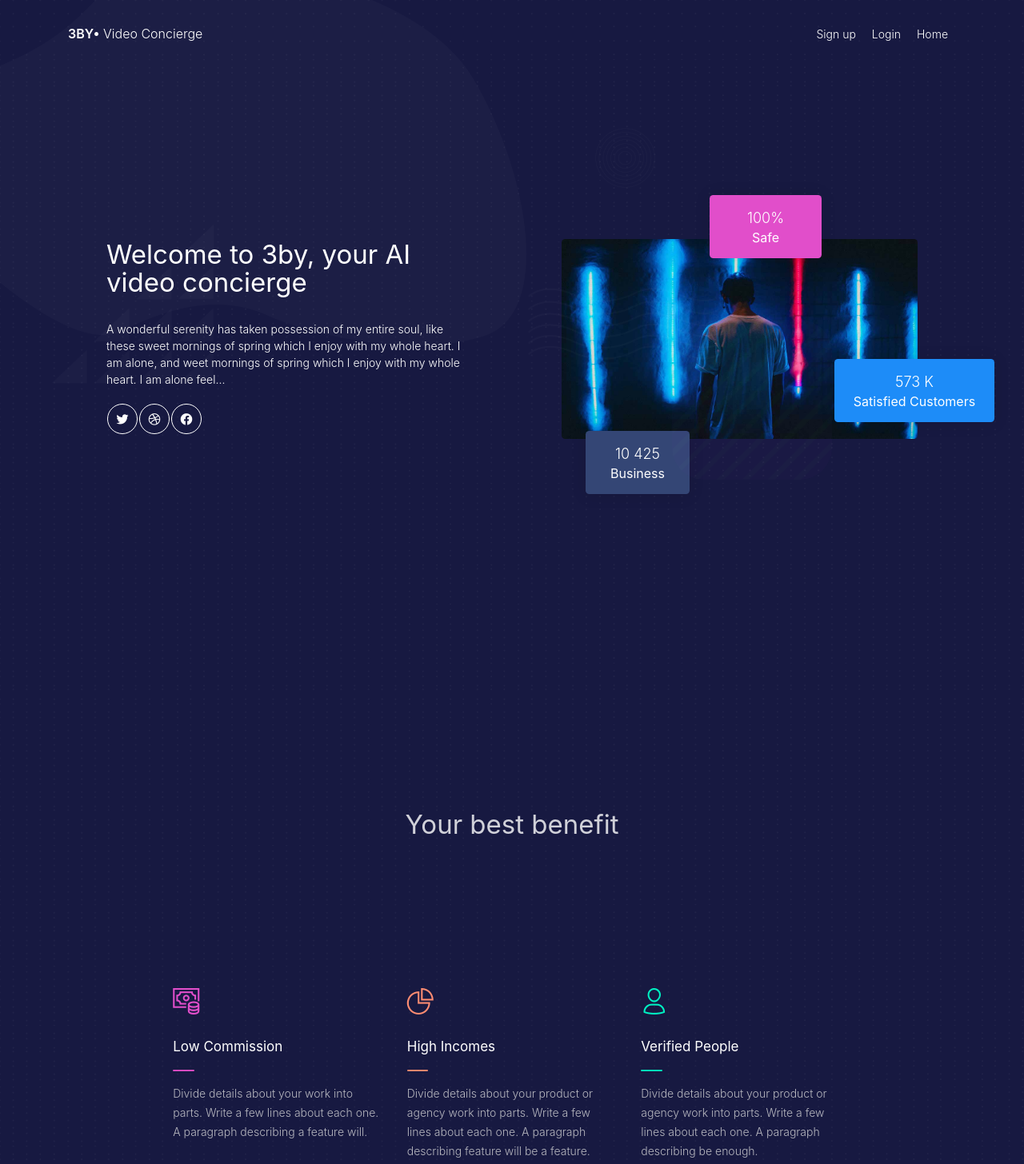
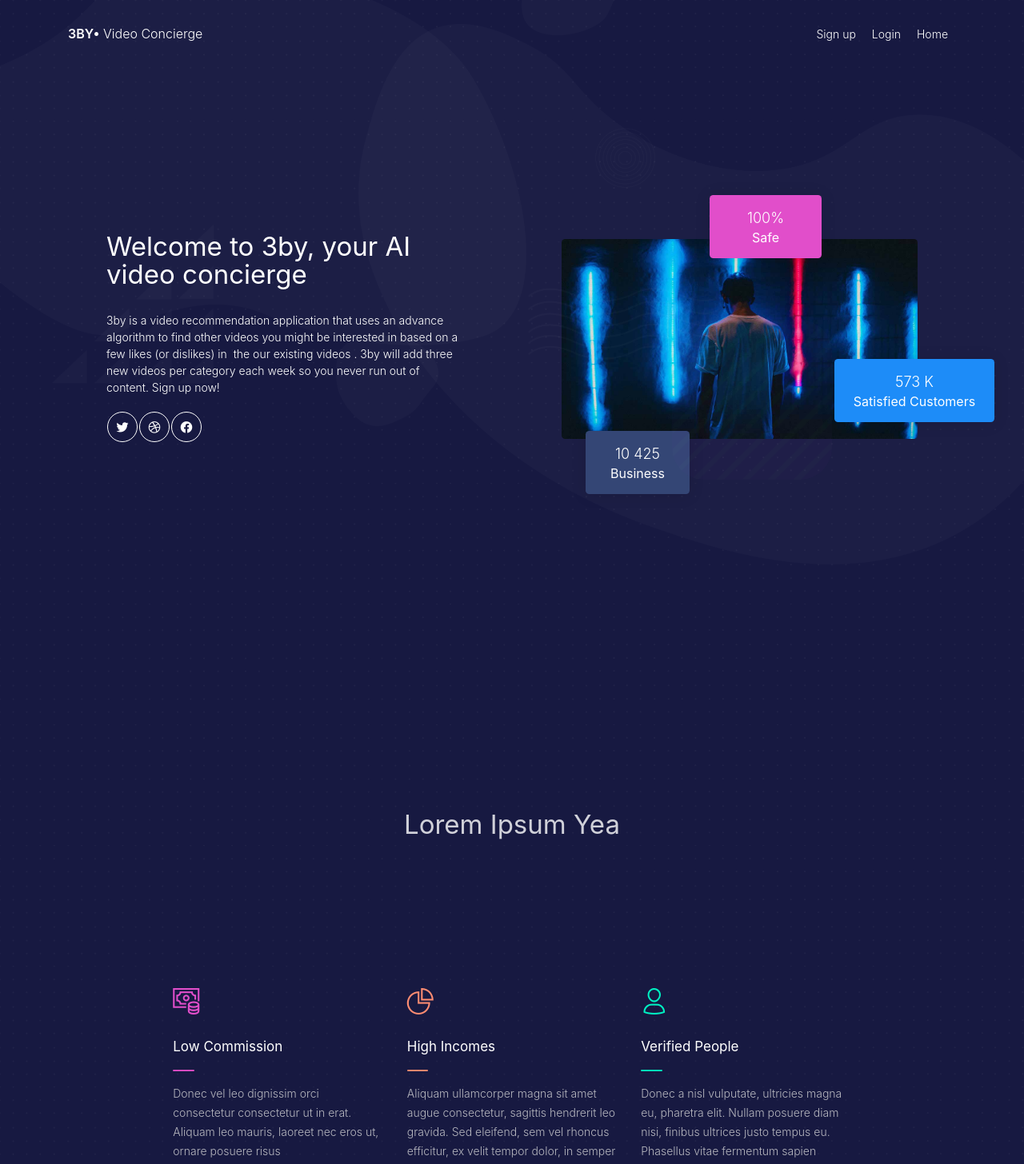
Before and after one commit to afre92/3by_web, a React (Create React App) app: page / in a window 1280 px wide. Shown: the top 1456 px of the page at 80% size. Built offline with nearby package versions, Linux system fonts and the light colour scheme.

Commit message:
remove bottom marging that was blocking dots background to bottom, new description for lading section change and lorem ipsum added to the rest of the texts

```diff
--- a/src/components/Greetings.js
+++ b/src/components/Greetings.js
@@ -7,8 +7,8 @@ class Greetings extends React.Component {
       <div className="wrapper">
         <div className="landing-page">
       <div className="page-header position-inherit">
-        {/* <img src="../assets/img/blob.png" className="path" alt="background-shapes"/>
-        <img src="../assets/img/path2.png" className="path2" alt="background-shapes"/> */}
+        <img src="../assets/img/blob.png" className="path" alt="background-shapes"/>
+        {/* <img src="../assets/img/path2.png" className="path2" alt="background-shapes"/> */}
         <img src="../assets/img/triunghiuri.png" className="shapes triangle" alt="background-shapes"/>
         <img src="../assets/img/waves.png" className="shapes wave" alt="background-shapes"/>
         <img src="../assets/img/patrat.png" className="shapes squares" alt="background-shapes"/>
@@ -20,8 +20,7 @@ class Greetings extends React.Component {
                 <br/>
                 <span className="text-white">video concierge</span>
               </h1>
-              <p className="text-white mb-3">A wonderful serenity has taken possession of my entire soul, like these sweet mornings of spring which I enjoy with my whole heart. I am alone, and
-              weet mornings of spring which I enjoy with my whole heart. I am alone feel...</p>
+              <p className="text-white mb-3">3by is a video recommendation application that uses an advance algorithm to find other videos you might be interested in based on a few likes (or dislikes) in  the our existing videos . 3by will add three new videos per category each week so you never run out of content. Sign up now!</p>
               {/* <div className="btn-wrapper mb-3">
                 <p className="category text-primary d-inline">From 9.99%/mo</p>
                 <a href="#blk" className="btn btn-primary btn-link btn-sm"><i className="tim-icons icon-minimal-right"></i></a>
@@ -82,7 +81,7 @@ class Greetings extends React.Component {
                   <div className="container section">
           <div className="row justify-content-center">
             <div className="col-lg-12">
-              <h1 className="text-center">Your best benefit</h1>
+              <h1 className="text-center">Lorem Ipsum Yea</h1>
               <div className="row row-grid justify-content-center">
                 <div className="col-lg-3">
                   <div className="info">
@@ -91,7 +90,7 @@ class Greetings extends React.Component {
                     </div>
                     <h4 className="info-title">Low Commission</h4>
                     <hr className="line-primary"/>
-                    <p>Divide details about your work into parts. Write a few lines about each one. A paragraph describing a feature will.</p>
+                    <p>Donec vel leo dignissim orci consectetur consectetur ut in erat. Aliquam leo mauris, laoreet nec eros ut, ornare posuere risus</p>
                   </div>
                 </div>
                 <div className="col-lg-3">
@@ -101,7 +100,7 @@ class Greetings extends React.Component {
                     </div>
                     <h4 className="info-title">High Incomes</h4>
                     <hr className="line-warning"/>
-                    <p>Divide details about your product or agency work into parts. Write a few lines about each one. A paragraph describing feature will be a feature. </p>
+                    <p>Aliquam ullamcorper magna sit amet augue consectetur, sagittis hendrerit leo gravida. Sed eleifend, sem vel rhoncus efficitur, ex velit tempor dolor, in semper ligula leo ac enim </p>
                   </div>
                 </div>
                 <div className="col-lg-3">
@@ -111,7 +110,7 @@ class Greetings extends React.Component {
                     </div>
                     <h4 className="info-title">Verified People</h4>
                     <hr className="line-success"/>
-                    <p>Divide details about your product or agency work into parts. Write a few lines about each one. A paragraph describing be enough.</p>
+                    <p>Donec a nisl vulputate, ultricies magna eu, pharetra elit. Nullam posuere diam nisi, finibus ultrices justo tempus eu. Phasellus vitae fermentum sapien</p>
                   </div>
                 </div>
               </div>
@@ -122,9 +121,9 @@ class Greetings extends React.Component {
         </section>
       </section>
       <section className="position-static section section-lg mt-200 mb-200">
-        {/* <img src="../assets/img/path4.png" className="path" alt="background-shapes"/>
+        {/* <img src="../assets/img/path4.png" className="path" alt="background-shapes"/> */}
         <img src="../assets/img/path5.png" className="path2" alt="background-shapes"/>
-        <img src="../assets/img/path2.png" className="path3" alt="background-shapes"/> */}
+        <img src="../assets/img/path2.png" className="path3" alt="background-shapes"/>
           <div className="container">
             <div className="row row-grid justify-content-between">
               <div className="col-md-5 mt-lg-5">
@@ -215,8 +214,8 @@ class Greetings extends React.Component {
               </div>
               <div className="col-md-6">
                 <div className="pl-md-5">
-                  <h1>Large
-                    <br/>Achivements</h1>
+                  <h1>Neque
+                    <br/> Porro quisquam</h1>
                   <p>I should be capable of drawing a single stroke at the present moment; and yet I feel that I never was a greater artist than now. </p>
                   <br/>
                   <p>When, while the lovely valley teems with vapour around me, and the meridian sun strikes the upper surface of the impenetrable foliage of my trees, and but a few stray.</p>
--- a/src/components/video/Playlist.js
+++ b/src/components/video/Playlist.js
@@ -58,8 +58,8 @@ class Playlist extends Component {
 
         ))
         return (
-            <div className=" playlist col-md-12 section mb-100">
-                <div className="profile-page">
+            <div className=" playlist col-md-12 section">
+                <div className="">
             <div className=" center-horizontally pt-5" >
             <div className="col-md-9 col-sm-12">
                 <div className="playlist-info row">
```
Also changed, not shown: public/assets/css/blk-design-system.css.
